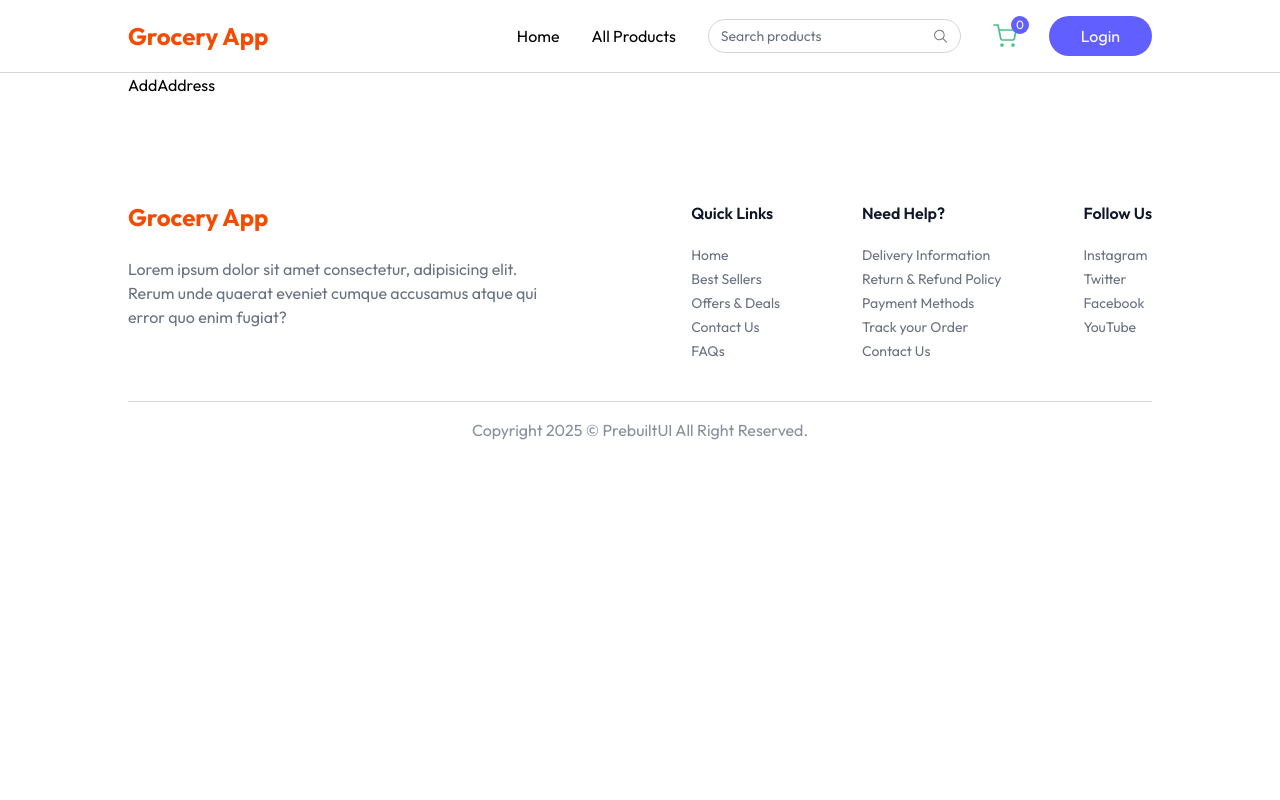
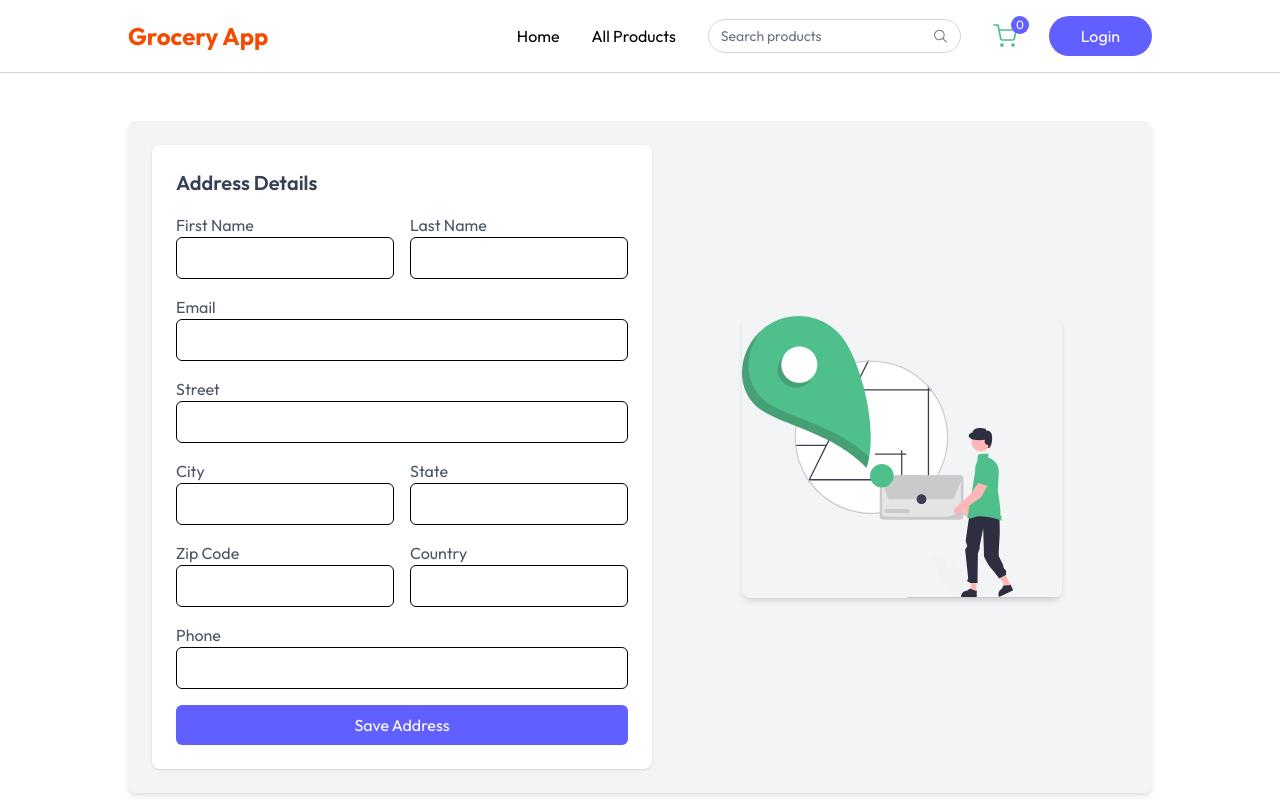
Before and after one commit to shyam11-dev/explore-grocery-MERN-stack, a React (Vite) app in the folder client/: page /add-address in a window 1280 px wide. Shown: the top 800 px of the page. Built offline with nearby package versions, Linux system fonts and the light colour scheme.

Commit message:
address part add

```diff
--- a/client/src/pages/AddAddress.jsx
+++ b/client/src/pages/AddAddress.jsx
@@ -1,7 +1,185 @@
-import React from "react";
+import React, { useContext, useEffect } from "react";
+import { assets } from "../assets/assets";
+// import { AppContext } from "../context/AppContext";
+import toast from "react-hot-toast";
 
 const AddAddress = () => {
-  return <div>AddAddress</div>;
+  const [address, setAddress] = React.useState({
+    firstName: "",
+    lastName: "",
+    email: "",
+    street: "",
+    city: "",
+    state: "",
+    zipCode: "",
+    country: "",
+    phone: "",
+  });
+  // const { axios, user, navigate } = useContext(AppContext);
+  const handleChange = (e) => {
+    setAddress({ ...address, [e.target.name]: e.target.value });
+  };
+
+  const submitHanlder = async (e) => {
+    try {
+      e.preventDefault();
+      // const { data } = await axios.post("/api/address/add", { address });
+      // console.log("data", data);
+      // if (data.success) {
+      //   toast.success(data.message);
+      //   navigate("/cart");
+      // } else {
+      //   toast.error(data.message);
+      // }
+    } catch (error) {
+      toast.error(error.message);
+    }
+  };
+  // useEffect(() => {
+  //   if (!user) {
+  //     navigate("/cart");
+  //   }
+  // }, []);
+  return (
+    <div className="mt-12 flex flex-col md:flex-row gap-6 p-6 bg-gray-100 rounded-lg shadow-md">
+      {/* Left Side: Address Fields */}
+      <div className="flex-1 bg-white p-6 rounded-lg shadow">
+        <h2 className="text-xl font-semibold text-gray-700 mb-4">
+          Address Details
+        </h2>
+        <form
+          onSubmit={submitHanlder}
+          className="grid grid-cols-1 md:grid-cols-2 gap-4"
+        >
+          <div>
+            <label className="block text-gray-600">First Name</label>
+            <input
+              type="text"
+              name="firstName"
+              value={address.firstName}
+              onChange={handleChange}
+              className="w-full p-2 border rounded-md"
+              required
+            />
+          </div>
+
+          <div>
+            <label className="block text-gray-600">Last Name</label>
+            <input
+              type="text"
+              name="lastName"
+              value={address.lastName}
+              onChange={handleChange}
+              className="w-full p-2 border rounded-md"
+              required
+            />
+          </div>
+
+          <div className="col-span-2">
+            <label className="block text-gray-600">Email</label>
+            <input
+              type="email"
+              name="email"
+              value={address.email}
+              onChange={handleChange}
+              className="w-full p-2 border rounded-md"
+              required
+            />
+          </div>
+
+          <div className="col-span-2">
+            <label className="block text-gray-600">Street</label>
+            <input
+              type="text"
+              name="street"
+              value={address.street}
+              onChange={handleChange}
+              className="w-full p-2 border rounded-md"
+              required
+            />
+          </div>
+
+          <div>
+            <label className="block text-gray-600">City</label>
+            <input
+              type="text"
+              name="city"
+              value={address.city}
+              onChange={handleChange}
+              className="w-full p-2 border rounded-md"
+              required
+            />
+          </div>
+
+          <div>
+            <label className="block text-gray-600">State</label>
+            <input
+              type="text"
+              name="state"
+              value={address.state}
+              onChange={handleChange}
+              className="w-full p-2 border rounded-md"
+              required
+            />
+          </div>
+
+          <div>
+            <label className="block text-gray-600">Zip Code</label>
+            <input
+              type="number"
+              name="zipCode"
+              value={address.zipCode}
+              onChange={handleChange}
+              className="w-full p-2 border rounded-md"
+              required
+            />
+          </div>
+
+          <div>
+            <label className="block text-gray-600">Country</label>
+            <input
+              type="text"
+              name="country"
+              value={address.country}
+              onChange={handleChange}
+              className="w-full p-2 border rounded-md"
+              required
+            />
+          </div>
+
+          <div className="col-span-2">
+            <label className="block text-gray-600">Phone</label>
+            <input
+              type="number"
+              name="phone"
+              value={address.phone}
+              onChange={handleChange}
+              className="w-full p-2 border rounded-md"
+              required
+            />
+          </div>
+
+          <div className="col-span-2">
+            <button
+              type="submit"
+              className="w-full bg-indigo-500 hover:bg-indigo-600 text-white py-2 rounded-md"
+            >
+              Save Address
+            </button>
+          </div>
+        </form>
+      </div>
+
+      {/* Right Side: Image */}
+      <div className="flex-1 flex items-center justify-center">
+        <img
+          src={assets.add_address_iamge}
+          alt="Address Illustration"
+          className="w-full max-w-xs rounded-lg shadow-md"
+        />
+      </div>
+    </div>
+  );
 };
 
 export default AddAddress;
--- a/client/src/pages/Cart.jsx
+++ b/client/src/pages/Cart.jsx
@@ -229,7 +229,7 @@ const Cart = () => {
           <p className="text-sm font-medium uppercase mt-6">Payment Method</p>
 
           <select
-            onClick={(e) => setPaymentOption(e.target.value)}
+            onChange={(e) => setPaymentOption(e.target.value)}
             className="w-full border border-gray-300 bg-white px-3 py-2 mt-2 outline-none"
           >
             <option value="COD">Cash On Delivery</option>
```
